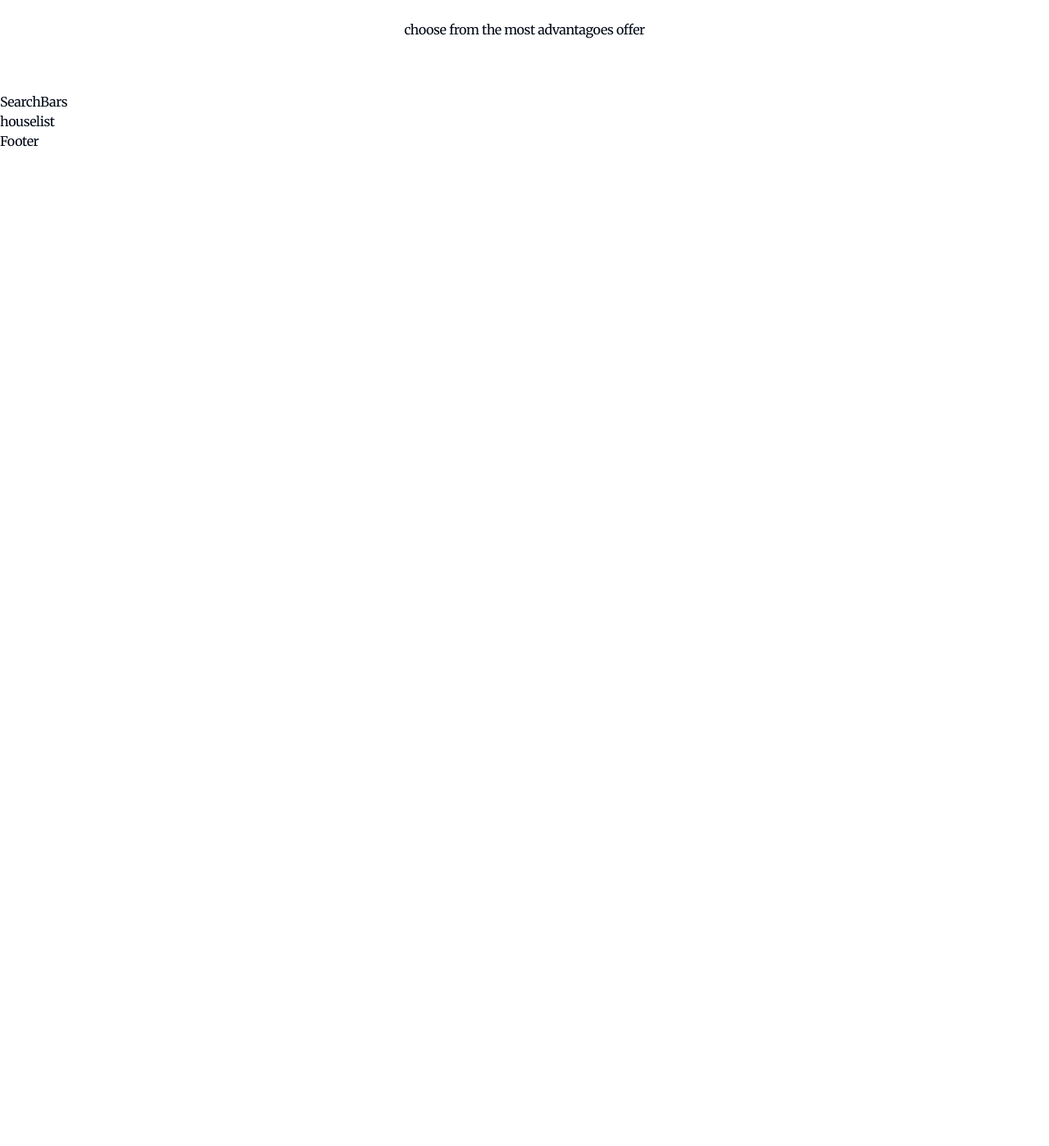
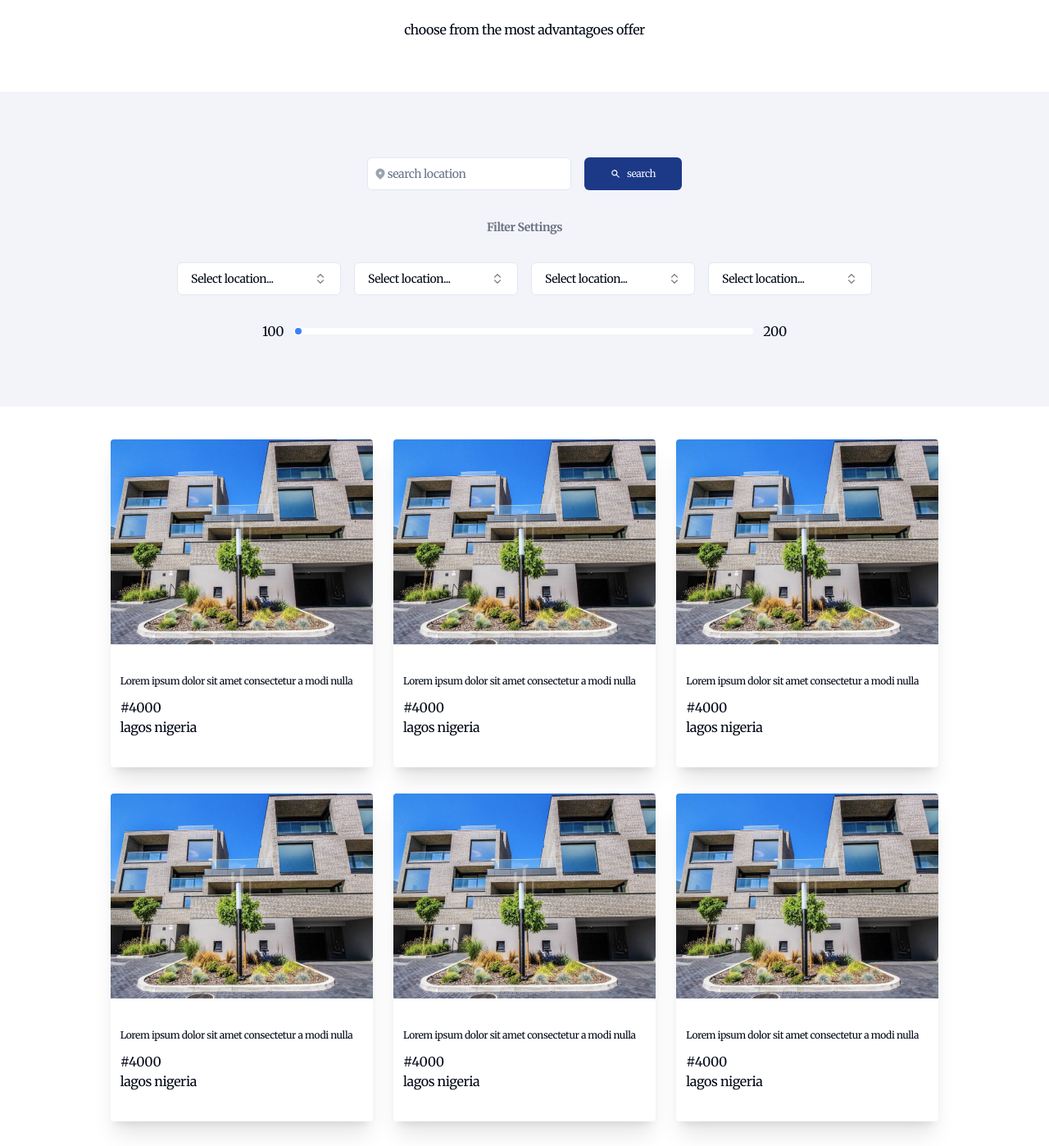
Before and after one commit to TEECOD3/RealEstateWebsite, a Next.js app: page /HomeList in a window 1280 px wide. Shown: the part 228-1626 px from the top of the page at 82% size. Before the commit the page ends 800 px from the top, so only its background shows below. Built offline with nearby package versions, Linux system fonts and the light colour scheme.

Commit message:
Work on the home list page

```diff
--- a/app/HomeList/components/HouseList.tsx
+++ b/app/HomeList/components/HouseList.tsx
@@ -1,8 +1,32 @@
+import Slide from "@/components/Slide";
 import React from "react";
 
 type Props = {};
 
 const HouseList = (props: Props) => {
-  return <ul>houselist</ul>;
+  return (
+    <ul className="w-[80%]  max-w-6xl mx-auto grid grid-cols-1 md:grid-cols-2 lg:grid-cols-2 xl:grid-cols-3 py-10 gap-y-8 md:gap-x-3">
+      <li>
+        <Slide />
+      </li>
+
+      <Slide />
+      <li>
+        <Slide />
+      </li>
+      <li>
+        <Slide />
+      </li>
+      <li>
+        <Slide />
+      </li>
+      <li>
+        <Slide />
+      </li>
+      <li>
+        <Slide />
+      </li>
+    </ul>
+  );
 };
 export default HouseList;
--- a/app/HomeList/components/SearchBars.tsx
+++ b/app/HomeList/components/SearchBars.tsx
@@ -1,9 +1,38 @@
+import { ComboboxDemo } from "@/components/Combobox";
+import { InputWithButton } from "@/components/InputWithButton";
+import { Input } from "@/components/ui/input";
+import { Slider } from "@/components/ui/slider";
 import React from "react";
 
 type Props = {};
 
 const SearchBars = (props: Props) => {
-  return <div>SearchBars</div>;
+  return (
+    <div className="bg-[#F3F3FA] py-20">
+      <div className="w-full flex items-center justify-center flex-col gap-y-8 ">
+        <InputWithButton />
+        <div className="w-full text-center">
+          <span className="text-sm font-bold text-gray-500 capitalize">
+            filter settings
+          </span>
+        </div>
+        <div className="flex flex-col lg:flex-row gap-x-4 gap-y-4">
+          <ComboboxDemo />
+          <ComboboxDemo />
+          <ComboboxDemo />
+          <ComboboxDemo />
+        </div>
+
+        <div className="w-full items-center justify-center flex">
+          <div className=" w-[80%] lg:w-1/2 mx-auto flex items-center justify-center gap-x-3">
+            <span>100</span>
+            <Slider />
+            <span>200</span>
+          </div>
+        </div>
+      </div>
+    </div>
+  );
 };
 
 export default SearchBars;
--- a/app/HomeList/page.tsx
+++ b/app/HomeList/page.tsx
@@ -6,8 +6,8 @@ type Props = {};
 
 const page = (props: Props) => {
   return (
-    <section className="max-w-7xl mx-auto">
-      <div className="w-full py-16 flex flex-col text-cemter items-center justify-center">
+    <section className="">
+      <div className="max-w-7xl mx-auto py-16 flex flex-col text-cemter items-center justify-center">
         <h1 className=" text-3xl lg:text-5xl font-black capitalize">
           search for an offer
         </h1>
--- a/components/InputWithButton.tsx
+++ b/components/InputWithButton.tsx
@@ -12,7 +12,7 @@ export function InputWithButton() {
 
       <Button
         type="submit"
-        className="flex gap-x-3 items-center justify-center text-xs bg-bluecols flex-1"
+        className="flex gap-x-2 items-center justify-center text-xs bg-bluecols flex-1 px-8"
       >
         <HiSearch /> search
       </Button>
--- a/components/Slide.tsx
+++ b/components/Slide.tsx
@@ -6,7 +6,7 @@ type Props = {};
 
 const Slide = (props: Props) => {
   return (
-    <div className="rounded-lg h-[500px] shadow-xl overflow-hidden group cursor-pointer w-[350px]">
+    <div className="rounded-sm h-[400px] mx-auto w-80 shadow-xl overflow-hidden group cursor-pointer flex flex-col">
       <div className="relative h-[250px] w-full">
         <Image
           src={image}
@@ -18,7 +18,7 @@ const Slide = (props: Props) => {
           className="object-cover group-hover:scale-105 transition-all duration-150 bg-top h-full"
         />
       </div>
-      <div className="mt-4 px-3 pb-3">
+      <div className=" px-3 py-8 flex-1 flex flex-col items-start justify-center">
         <p className="text-xs">
           Lorem ipsum dolor sit amet consectetur a modi nulla{" "}
         </p>
--- a/components/TopDealsCarousel.tsx
+++ b/components/TopDealsCarousel.tsx
@@ -10,11 +10,11 @@ const TopDealsCarousel = (props: Props) => {
   const breakpoints = {
     480: {
       slidesPerView: 1,
-      spaceBetween: 10,
+      spaceBetween: 20,
     },
     768: {
       slidesPerView: 2,
-      spaceBetween: 15,
+      spaceBetween: 30,
     },
     1024: {
       slidesPerView: 3,
@@ -22,7 +22,7 @@ const TopDealsCarousel = (props: Props) => {
     },
     1300: {
       slidesPerView: 3,
-      spaceBetween: 10,
+      spaceBetween: 15,
     },
   };
   return (
--- a/components/ui/skeleton.tsx
+++ b/components/ui/skeleton.tsx
@@ -1,4 +1,4 @@
-import { cn } from "@/lib/utils"
+import { cn } from "@/lib/utils";
 
 function Skeleton({
   className,
@@ -9,7 +9,7 @@ function Skeleton({
       className={cn("animate-pulse rounded-md bg-muted", className)}
       {...props}
     />
-  )
+  );
 }
 
-export { Skeleton }
+export { Skeleton };
--- /dev/null
+++ b/components/ui/slider.tsx
@@ -0,0 +1,28 @@
+"use client";
+
+import * as React from "react";
+import * as SliderPrimitive from "@radix-ui/react-slider";
+
+import { cn } from "@/lib/utils";
+
+const Slider = React.forwardRef<
+  React.ElementRef<typeof SliderPrimitive.Root>,
+  React.ComponentPropsWithoutRef<typeof SliderPrimitive.Root>
+>(({ className, ...props }, ref) => (
+  <SliderPrimitive.Root
+    ref={ref}
+    className={cn(
+      "relative flex w-full touch-none select-none items-center",
+      className
+    )}
+    {...props}
+  >
+    <SliderPrimitive.Track className="relative h-2 w-full grow overflow-hidden rounded-full bg-white">
+      <SliderPrimitive.Range className="absolute h-full bg-blue-400" />
+    </SliderPrimitive.Track>
+    <SliderPrimitive.Thumb className="block h-3 w-3 rounded-full border-2 border-white  bg-blue-500 ring-offset-background transition-colors focus-visible:outline-none focus-visible:ring-2 focus-visible:ring-ring focus-visible:ring-offset-2 disabled:pointer-events-none disabled:opacity-50" />
+  </SliderPrimitive.Root>
+));
+Slider.displayName = SliderPrimitive.Root.displayName;
+
+export { Slider };
--- a/package.json
+++ b/package.json
@@ -12,6 +12,7 @@
     "@radix-ui/react-dialog": "^1.0.4",
     "@radix-ui/react-dropdown-menu": "^2.0.5",
     "@radix-ui/react-popover": "^1.0.6",
+    "@radix-ui/react-slider": "^1.1.2",
     "@radix-ui/react-slot": "^1.0.2",
     "@types/node": "20.5.9",
     "@types/react": "18.2.21",
```
Also changed, not shown: 1 other file (tests, documents, lock files or other folders).
